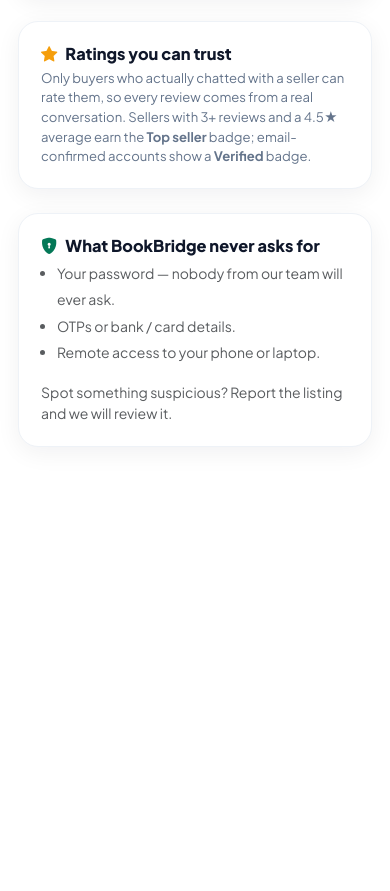
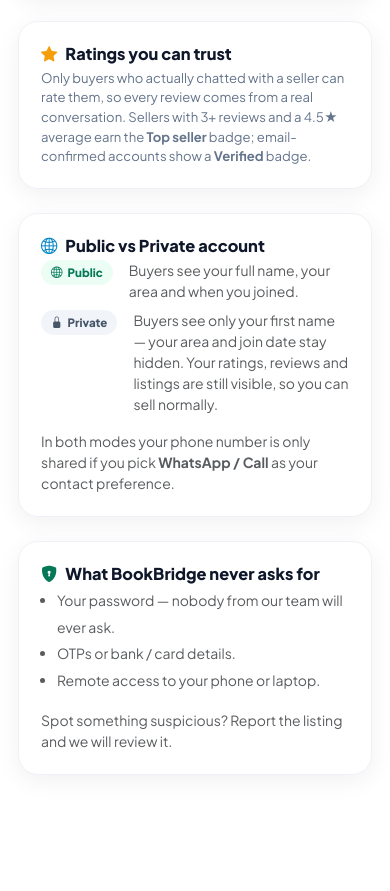
Before and after one commit to lakshmithanmai729-jpg/book_bridge, a Django app: page /safety/ in a window 390 px wide; the page is wider, and only the part inside the window is pictured. Shown: the part 1504-2395 px from the top of that part. Before the commit the page ends 1951 px from the top of that part, so only its background shows below. Run offline with Django 5.2, Linux system fonts and the light colour scheme; the visitor is signed in with stand-in values (Sample User, id 1).

Commit message:
Make the Public / Private account setting actually do something
The Account Privacy switch was stored but never read, so both options behaved
identically. It now has a real, enforced meaning:

Private (default)
- other members see only the first name on seller profiles, listing pages,
  chats and the reviews list
- the seller's area / locality and join date are hidden from public pages
- listings, ratings and reviews stay visible, so selling is unaffected
- the owner always sees their own full name and details

Public
- full name, area and join date are shown

The phone number is unaffected either way: it still only appears when the
seller picks the WhatsApp / Call contact preference.

Also
- profile forms now explain each mode and what it hides
- the Safety Centre gains a Public vs Private comparison card
- the global 'update location' modal no longer hardcodes an area; it prefills
  the signed-in member's own location
- seed data keeps demo private and makes priya public so both modes can be
  compared in the preview
- 9 new tests (104 total)

Co-authored-by: arena-agent <297053741+arena-agent@users.noreply.github.com>

```diff
--- a/accounts/models.py
+++ b/accounts/models.py
@@ -78,6 +78,31 @@ class UserProfile(models.Model):
             self.CONTACT_IN_APP: 'In-App Chat',
             self.CONTACT_WHATSAPP: 'WhatsApp / Call',
         }.get(self.contact_preference, 'In-App Chat')
+
+    # ---------- account privacy (public vs private) ----------
+
+    @property
+    def is_public(self):
+        return self.account_privacy == 'public'
+
+    @property
+    def public_name(self):
+        """The name other members may see on public pages.
+
+        Public accounts show the full name they entered. Private accounts only
+        ever expose the first name — enough to be polite, not enough to be
+        identified. Sellers see their own full name everywhere (is_owner views
+        use ``name`` directly).
+        """
+        full = (self.name or '').strip() or self.user.username
+        if self.is_public:
+            return full
+        return full.split()[0] if full.split() else self.user.username
+
+    @property
+    def shows_location_publicly(self):
+        """Private accounts keep their locality and join date off public pages."""
+        return self.is_public
 
     # ---------- trust & safety ----------
 
--- a/accounts/templates/accounts/chat_detail.html
+++ b/accounts/templates/accounts/chat_detail.html
@@ -25,12 +25,10 @@
             <div class="chat-shell">
                 <div class="chat-head">
                     <div class="bb-avatar">
-                        {% if other_profile.name %}{{ other_profile.name|slice:":1"|upper }}{% else %}{{ other_user.username|slice:":1"|upper }}{% endif %}
+                        {{ other_profile.public_name|slice:":1"|upper }}
                     </div>
                     <div class="flex-grow-1" style="min-width:0;">
-                        <div class="chat-name text-truncate">
-                            {% if other_profile.name %}{{ other_profile.name }}{% else %}{{ other_user.username }}{% endif %}
-                        </div>
+                        <div class="chat-name text-truncate">{{ other_profile.public_name }}</div>
                         <div class="chat-sub">
                             <i class="bi bi-shield-check text-success"></i>
                             Chatting on BookBridge
--- a/accounts/templates/accounts/messages.html
+++ b/accounts/templates/accounts/messages.html
@@ -28,12 +28,12 @@
                     {% for conv in conversations %}
                         <a href="{% url 'accounts:chat_detail' conv.other.id %}{% if conv.book %}?book={{ conv.book.id }}{% endif %}" class="conversation-item">
                             <div class="bb-avatar">
-                                {% if conv.other_profile.name %}{{ conv.other_profile.name|slice:":1"|upper }}{% else %}{{ conv.other.username|slice:":1"|upper }}{% endif %}
+                                {{ conv.other_profile.public_name|slice:":1"|upper }}
                             </div>
                             <div class="conv-main">
                                 <div class="d-flex align-items-center gap-2">
                                     <span class="conv-name text-truncate">
-                                        {% if conv.other_profile.name %}{{ conv.other_profile.name }}{% else %}{{ conv.other.username }}{% endif %}
+                                        {{ conv.other_profile.public_name }}
                                     </span>
                                     {% if conv.other_profile.telegram_handle %}
                                         <i class="bi bi-telegram" style="color:#0ea5e9;" title="Telegram"></i>
--- a/accounts/views.py
+++ b/accounts/views.py
@@ -454,9 +454,13 @@ def seller_profile(request, user_id):
             Wishlist.objects.filter(user=request.user).values_list('book_id', flat=True)
         )
 
+    # Public visitors only ever see the privacy-safe name.
+    display_name = profile_obj.name if is_me else profile_obj.public_name
+
     return render(request, 'accounts/seller_profile.html', {
         'seller': seller,
         'seller_profile': profile_obj,
+        'display_name': display_name,
         'rating': rating,
         'rating_stars': rating_stars,
         'reviews': reviews[:20],
--- a/core/management/commands/seed_demo.py
+++ b/core/management/commands/seed_demo.py
@@ -229,7 +229,9 @@ class Command(BaseCommand):
             profile.location = spec['location']
             profile.telegram_username = spec['telegram']
             profile.contact_preference = spec['preference']
-            profile.account_privacy = 'private'
+            # demo stays private (first name + hidden area), priya is public,
+            # so the two modes can be compared side by side in the preview.
+            profile.account_privacy = 'public' if spec['username'] == 'priya' else 'private'
             profile.save()
             if spec['username'] == 'demo':
                 # The demo account can also open the team dashboard (/staff/).
--- a/core/templates/core/base.html
+++ b/core/templates/core/base.html
@@ -1268,7 +1268,7 @@
                 <form method="GET" action="{% url 'books:book_list' %}">
                     <div class="mb-3">
                         <label class="form-label small fw-semibold">Location / Area</label>
-                        <input type="text" name="location" class="form-control rounded-3" placeholder="e.g. Kothapeta, Dhone" value="Kothapeta, Dhone">
+                        <input type="text" name="location" class="form-control rounded-3" placeholder="e.g. Madhapur, Hyderabad" value="{{ user.profile.location|default:'' }}">
                     </div>
                     <button type="submit" class="btn btn-primary w-100 rounded-pill py-2 fw-bold" style="background:#0284c7; border:none;">
                         Set Location
--- a/core/templates/core/safety.html
+++ b/core/templates/core/safety.html
@@ -95,6 +95,27 @@
 
         <div class="col-lg-6">
             <div class="bb-panel h-100">
+                <h6 class="bb-panel-title"><i class="bi bi-globe2" style="color:#0284c7;"></i> Public vs Private account</h6>
+                <div class="d-flex gap-3 align-items-start mb-2">
+                    <span class="bb-chip green" style="flex-shrink:0;"><i class="bi bi-globe2"></i> Public</span>
+                    <span class="small text-muted">Buyers see your full name, your area and when you joined.</span>
+                </div>
+                <div class="d-flex gap-3 align-items-start">
+                    <span class="bb-chip" style="flex-shrink:0;"><i class="bi bi-lock-fill"></i> Private</span>
+                    <span class="small text-muted">
+                        Buyers see only your first name — your area and join date stay hidden.
+                        Your ratings, reviews and listings are still visible, so you can sell normally.
+                    </span>
+                </div>
+                <p class="small text-muted mt-3 mb-0">
+                    In both modes your phone number is only shared if you pick
+                    <strong>WhatsApp / Call</strong> as your contact preference.
+                </p>
+            </div>
+        </div>
+
+        <div class="col-lg-6">
+            <div class="bb-panel h-100">
                 <h6 class="bb-panel-title"><i class="bi bi-shield-lock-fill" style="color:#047857;"></i> What BookBridge never asks for</h6>
                 <ul class="small text-muted mb-0 ps-3" style="line-height:1.9;">
                     <li>Your password — nobody from our team will ever ask.</li>
```
Also changed, not shown: accounts/templates/accounts/profile.html (+8 -2 lines), accounts/templates/accounts/profile_edit.html (+8 -3 lines), accounts/templates/accounts/seller_profile.html (+24 -15 lines), accounts/tests.py (+90 -0 lines), books/templates/books/book_detail.html (+7 -3 lines), README.md.
